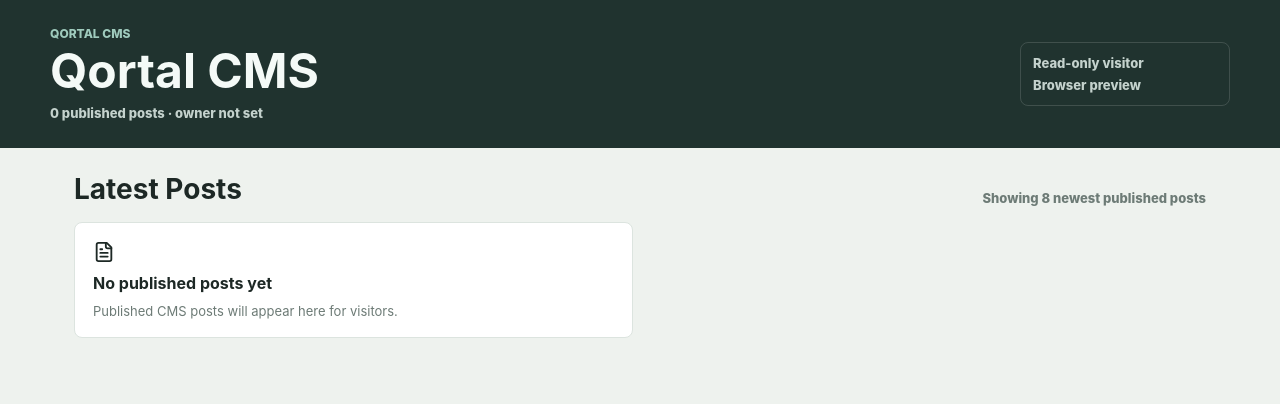
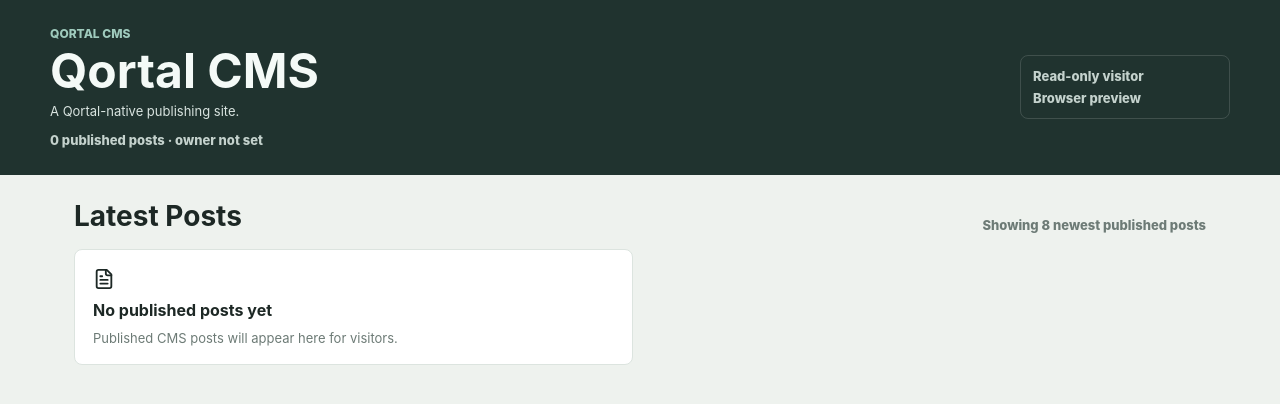
Before and after one commit to iffinland/wordpress-to-qortal, a React (Vite) app in the folder qortal-cms/: page / in a window 1280 px wide. Shown: the top 404 px of the page. Built offline with nearby package versions, Linux system fonts and the light colour scheme.

Commit message:
Add stable CMS site identity

```diff
--- a/qortal-cms/src/cmsRepository.ts
+++ b/qortal-cms/src/cmsRepository.ts
@@ -26,8 +26,30 @@ export function slugify(value: string) {
     .slice(0, 72) || `item-${Date.now().toString(36)}`;
 }
 
-export function createPostIdentifier(slug: string) {
-  return `${CMS_POST_IDENTIFIER_PREFIX}${slug}-${Date.now().toString(36)}`.slice(0, 64);
+function compactHash(value: string) {
+  let hash = 5381;
+  for (let index = 0; index < value.length; index += 1) {
+    hash = (hash * 33) ^ value.charCodeAt(index);
+  }
+  return Math.abs(hash >>> 0).toString(36);
+}
+
+function safeIdentifierPart(value = '') {
+  return value.toLowerCase().replace(/[^a-z0-9_-]+/g, '-').replace(/^-+|-+$/g, '').slice(0, 24) || 'site';
+}
+
+export function createSiteId(seed = '') {
+  const input = `${seed}:${Date.now()}:${Math.random()}`;
+  return `site-${compactHash(input).slice(0, 8)}`;
+}
+
+function createLegacySiteId(seed = '') {
+  return `site-${compactHash(seed || 'qortal-cms').slice(0, 8)}`;
+}
+
+export function createPostIdentifier(slug: string, siteId = '') {
+  const sitePart = siteId ? `${safeIdentifierPart(siteId)}-` : '';
+  return `${CMS_POST_IDENTIFIER_PREFIX}${sitePart}${slug}-${Date.now().toString(36)}`.slice(0, 64);
 }
 
 export function createCommentIdentifier(postId: string) {
@@ -149,9 +171,12 @@ export function principalMatches(value: string, viewer: { address?: string; name
 }
 
 export function createEmptyManifest(ownerName: string, ownerAddress = ''): CmsManifest {
+  const title = ownerName ? `${ownerName} CMS` : 'Qortal CMS';
   return {
     schema: 'qortal-cms/manifest@1',
-    title: 'Qortal CMS',
+    site_id: createSiteId(ownerName || title),
+    title,
+    tagline: 'A Qortal-native publishing site.',
     owner_name: ownerName,
     owner_address: ownerAddress,
     coauthors: [],
@@ -168,8 +193,31 @@ export function createEmptyManifest(ownerName: string, ownerAddress = ''): CmsMa
   };
 }
 
+function ensureManifestShape(manifest: CmsManifest, ownerName: string): CmsManifest {
+  const normalizedCoauthors = normalizeAddressList(manifest.coauthors || []);
+  const owner = manifest.owner_name || ownerName;
+  const entrypoints = manifest.entrypoints || {};
+  return {
+    ...manifest,
+    site_id: manifest.site_id || createLegacySiteId(owner || manifest.title),
+    title: manifest.title || (owner ? `${owner} CMS` : 'Qortal CMS'),
+    tagline: manifest.tagline || '',
+    owner_name: owner,
+    coauthors: normalizedCoauthors,
+    entrypoints: {
+      posts_index: entrypoints.posts_index || { service: 'DOCUMENT', identifier: POSTS_INDEX_IDENTIFIER, name: owner },
+      pages_index: entrypoints.pages_index || { service: 'DOCUMENT', identifier: PAGES_INDEX_IDENTIFIER, name: owner },
+      categories: entrypoints.categories || { service: 'DOCUMENT', identifier: CATEGORIES_IDENTIFIER, name: owner },
+      tags: entrypoints.tags || { service: 'DOCUMENT', identifier: TAGS_IDENTIFIER, name: owner },
+      media_index: entrypoints.media_index || { service: 'DOCUMENT', identifier: MEDIA_INDEX_IDENTIFIER, name: owner },
+      comments_index: entrypoints.comments_index || { service: 'DOCUMENT', identifier: COMMENTS_INDEX_IDENTIFIER, name: owner }
+    }
+  };
+}
+
 function createSampleDataset(ownerName: string): CmsDataset {
   const created = nowIso();
+  const manifest = createEmptyManifest(ownerName);
   const category: CmsTerm = { id: 'cat-news', name: 'News', slug: 'news', created_at: created, updated_at: created };
   const tag: CmsTerm = { id: 'tag-qortal', name: 'Qortal', slug: 'qortal', created_at: created, updated_at: created };
   const post: CmsPost = {
@@ -185,8 +233,9 @@ function createSampleDataset(ownerName: string): CmsDataset {
     created_at: created,
     updated_at: created,
     published_at: null,
-    qdn: { service: 'DOCUMENT', identifier: createPostIdentifier('welcome-to-qortal-cms'), name: ownerName },
+    qdn: { service: 'DOCUMENT', identifier: createPostIdentifier('welcome-to-qortal-cms', manifest.site_id), name: ownerName },
     content_html: '<p>This is a local draft. Open the editor, change the content, and publish through Qortal UI dev mode.</p>',
+    cms_site_id: manifest.site_id,
     cms_site_name: ownerName,
     featured_image: null,
     media: [],
@@ -196,7 +245,7 @@ function createSampleDataset(ownerName: string): CmsDataset {
   };
 
   return {
-    manifest: createEmptyManifest(ownerName),
+    manifest,
     posts: [toPostIndexItem(post)],
     pages: [],
     categories: [category],
@@ -277,11 +326,8 @@ export async function loadQdnDataset(ownerName: string): Promise<CmsDataset | nu
   }
 
   try {
-    const manifest = await fetchQdnResource<CmsManifest>('DOCUMENT', ownerName, MANIFEST_IDENTIFIER);
-    const mediaRef = manifest.entrypoints.media_index || { service: 'DOCUMENT', identifier: MEDIA_INDEX_IDENTIFIER, name: ownerName };
-    manifest.entrypoints.media_index = mediaRef;
-    manifest.entrypoints.comments_index ||= { service: 'DOCUMENT', identifier: COMMENTS_INDEX_IDENTIFIER, name: ownerName };
-    manifest.coauthors = normalizeAddressList(manifest.coauthors || []);
+    const manifest = ensureManifestShape(await fetchQdnResource<CmsManifest>('DOCUMENT', ownerName, MANIFEST_IDENTIFIER), ownerName);
+    const mediaRef = manifest.entrypoints.media_index;
 
     const [posts, pages, categories, tags, media, comments] = await Promise.all([
       fetchQdnResource<CmsPostIndexItem[]>(manifest.entrypoints.posts_index.service, ownerName, manifest.entrypoints.posts_index.identifier),
@@ -293,7 +339,7 @@ export async function loadQdnDataset(ownerName: string): Promise<CmsDataset | nu
       fetchQdnResource<CmsComment[]>(manifest.entrypoints.comments_index.service, ownerName, manifest.entrypoints.comments_index.identifier)
         .catch(() => [])
     ]);
-    const discoveredPosts = await discoverCmsPosts(ownerName).catch(() => []);
+    const discoveredPosts = await discoverCmsPosts(ownerName, manifest.site_id).catch(() => []);
     return { manifest, posts: mergePostIndexes(posts, discoveredPosts), pages, categories, tags, media, comments, local_posts: {} };
   } catch {
     return null;
@@ -311,10 +357,14 @@ export function loadLocalDataset(ownerName: string): CmsDataset {
     try {
       const parsed = JSON.parse(stored) as CmsDataset;
       parsed.media ||= [];
-      parsed.manifest.entrypoints.media_index ||= { service: 'DOCUMENT', identifier: MEDIA_INDEX_IDENTIFIER, name: ownerName };
-      parsed.manifest.entrypoints.comments_index ||= { service: 'DOCUMENT', identifier: COMMENTS_INDEX_IDENTIFIER, name: ownerName };
-      parsed.manifest.coauthors = normalizeAddressList(parsed.manifest.coauthors || []);
+      parsed.manifest = ensureManifestShape(parsed.manifest, ownerName);
       parsed.comments ||= [];
+      if (parsed.local_posts) {
+        parsed.local_posts = Object.fromEntries(Object.entries(parsed.local_posts).map(([id, post]) => [
+          id,
+          { ...post, cms_site_id: post.cms_site_id || parsed.manifest.site_id, cms_site_name: post.cms_site_name || parsed.manifest.owner_name }
+        ]));
+      }
       return parsed;
     } catch {
       localStorage.removeItem(LOCAL_STORAGE_KEY);
@@ -353,7 +403,11 @@ function isCmsPost(value: unknown): value is CmsPost {
   );
 }
 
-function sameSitePost(post: CmsPost, ownerName: string, resourceName = '') {
+function sameSitePost(post: CmsPost, ownerName: string, resourceName = '', siteId = '') {
+  if (siteId && post.cms_site_id) {
+    return post.cms_site_id === siteId;
+  }
+
   const normalizedOwner = normalizeQortalName(ownerName);
   if (!normalizedOwner) return true;
   return normalizeQortalName(post.cms_site_name || post.site_owner_name || '') === normalizedOwner
@@ -372,7 +426,7 @@ function mergePostIndexes(existing: CmsPostIndexItem[], discovered: CmsPostIndex
   return [...byId.values()].sort((left, right) => new Date(right.updated_at).getTime() - new Date(left.updated_at).getTime());
 }
 
-export async function discoverCmsPosts(ownerName: string): Promise<CmsPostIndexItem[]> {
+export async function discoverCmsPosts(ownerName: string, siteId = ''): Promise<CmsPostIndexItem[]> {
   if (!hasQortalBridge()) return [];
   const results = await requestQortal({
     action: 'SEARCH_QDN_RESOURCES',
@@ -390,7 +444,7 @@ export async function discoverCmsPosts(ownerName: string): Promise<CmsPostIndexI
     if (!result.name || !result.identifier) continue;
     try {
       const post = await fetchQdnResource<CmsPost>(result.service || 'DOCUMENT', result.name, result.identifier);
-      if (!isCmsPost(post) || !sameSitePost(post, ownerName, result.name)) continue;
+      if (!isCmsPost(post) || !sameSitePost(post, ownerName, result.name, siteId)) continue;
       posts.push(toPostIndexItem({ ...post, qdn: { ...post.qdn, name: result.name, identifier: result.identifier, service: post.qdn.service || 'DOCUMENT' } }));
     } catch {
       // Ignore malformed or unavailable resources.
--- a/qortal-cms/src/main.tsx
+++ b/qortal-cms/src/main.tsx
@@ -15,6 +15,7 @@ import {
   createEmptyManifest,
   createMediaItem,
   createPostIdentifier,
+  createSiteId,
   getQdnNameFromLocation,
   getViewerIdentity,
   loadDataset,
@@ -161,7 +162,7 @@ function createDraft(post: CmsPost): DraftState {
   };
 }
 
-function emptyPost(ownerName: string, ownerAddress: string): CmsPost {
+function emptyPost(ownerName: string, ownerAddress: string, siteId: string, siteName: string): CmsPost {
   const created = new Date().toISOString();
   const slug = `new-post-${Date.now().toString(36)}`;
   return {
@@ -177,8 +178,10 @@ function emptyPost(ownerName: string, ownerAddress: string): CmsPost {
     created_at: created,
     updated_at: created,
     published_at: null,
-    qdn: { service: 'DOCUMENT', identifier: createPostIdentifier(slug), name: ownerName },
+    qdn: { service: 'DOCUMENT', identifier: createPostIdentifier(slug, siteId), name: ownerName },
     content_html: '<p></p>',
+    cms_site_id: siteId,
+    cms_site_name: siteName,
     featured_image: null,
     media: [],
     videos: [],
@@ -517,6 +520,8 @@ function App() {
   const [mediaFile, setMediaFile] = useState<File | null>(null);
   const [videoLinkDraft, setVideoLinkDraft] = useState('');
   const [videoTitleDraft, setVideoTitleDraft] = useState('');
+  const [siteTitleDraft, setSiteTitleDraft] = useState('');
+  const [siteTaglineDraft, setSiteTaglineDraft] = useState('');
   const [coauthorAddressDraft, setCoauthorAddressDraft] = useState('');
   const [likeCounts, setLikeCounts] = useState<Record<string, number>>({});
   const [tipOpen, setTipOpen] = useState(false);
@@ -569,6 +574,8 @@ function App() {
     const viewerIdentity = await getViewerIdentity(ownerName, loadedDataset.manifest);
     setDataset(loadedDataset);
     setIdentity(viewerIdentity);
+    setSiteTitleDraft(loadedDataset.manifest.title);
+    setSiteTaglineDraft(loadedDataset.manifest.tagline || '');
     const first = loadedDataset.posts[0] || null;
     setSelectedIndex(first);
     if (first) {
@@ -578,6 +585,12 @@ function App() {
     }
     setStatus('');
   }
+
+  useEffect(() => {
+    if (!dataset) return;
+    setSiteTitleDraft(dataset.manifest.title);
+    setSiteTaglineDraft(dataset.manifest.tagline || '');
+  }, [dataset?.manifest.site_id]);
 
   async function safeLoadPost(index: CmsPostIndexItem, data = dataset): Promise<CmsPost> {
     const fallback = data?.local_posts?.[index.id];
@@ -691,8 +704,7 @@ function App() {
   function startNewPost() {
     if (!dataset || !identity) return;
     const cmsSiteName = dataset.manifest.owner_name || qdnName || identity.name;
-    const post = emptyPost(identity.name || cmsSiteName, identity.address);
-    post.cms_site_name = cmsSiteName;
+    const post = emptyPost(identity.name || cmsSiteName, identity.address, dataset.manifest.site_id, cmsSiteName);
     setSelectedIndex(toPostIndexItem(post));
     setSelectedPost(post);
     setDraft(createDraft(post));
@@ -710,6 +722,7 @@ function App() {
     const cmsSiteName = dataset.manifest.owner_name || qdnName || identity.name;
     const post: CmsPost = {
       ...selectedPost,
+      cms_site_id: dataset.manifest.site_id,
       cms_site_name: cmsSiteName,
       title: draft.title,
       slug,
@@ -724,7 +737,7 @@ function App() {
       qdn: {
         ...selectedPost.qdn,
         name: selectedPost.qdn.name || identity.name || cmsSiteName,
-        identifier: selectedPost.qdn.identifier || createPostIdentifier(slug)
+        identifier: selectedPost.qdn.identifier || createPostIdentifier(slug, dataset.manifest.site_id)
       },
       author: selectedPost.author.name && selectedPost.id !== 'sample-post' ? selectedPost.author : { name: identity.name, address: identity.address }
     };
@@ -772,6 +785,7 @@ function App() {
     }
     const postToPublish: CmsPost = {
       ...applied.post,
+      cms_site_id: dataset.manifest.site_id,
       cms_site_name: cmsSiteName,
       qdn: { ...applied.post.qdn, service: 'DOCUMENT', name: publishName }
     };
@@ -862,8 +876,9 @@ function App() {
   function initLocalSite() {
     const ownerName = qdnName || identity?.name || 'local-owner';
     const ownerAddress = identity?.address || '';
+    const manifest = createEmptyManifest(ownerName, ownerAddress);
     const nextDataset = {
-      manifest: createEmptyManifest(ownerName, ownerAddress),
+      manifest,
       posts: [],
       pages: [],
       categories: [],
@@ -877,6 +892,8 @@ function App() {
     setSelectedIndex(null);
     setSelectedPost(null);
     setDraft(null);
+    setSiteTitleDraft(manifest.title);
+    setSiteTaglineDraft(manifest.tagline || '');
     setStatus('Local CMS dataset initialized.');
   }
 
@@ -886,6 +903,33 @@ function App() {
     if (!hasQortalBridge()) throw new Error('Qortal bridge is not available. Open through Qortal UI dev mode.');
 
     await publishJsonResource(ownerName, { service: 'DOCUMENT', identifier: MANIFEST_IDENTIFIER, name: ownerName }, nextDataset.manifest, 'CMS manifest', 'Qortal CMS manifest');
+  }
+
+  async function saveSiteIdentity() {
+    if (!dataset || !identity || !isSysop) return;
+    const title = siteTitleDraft.trim() || dataset.manifest.title || 'Qortal CMS';
+    const tagline = siteTaglineDraft.trim();
+    const nextManifest = {
+      ...dataset.manifest,
+      site_id: dataset.manifest.site_id || createSiteId(dataset.manifest.owner_name || title),
+      title,
+      tagline,
+      owner_address: dataset.manifest.owner_address || identity.address,
+      updated_at: new Date().toISOString()
+    };
+    const nextDataset = { ...dataset, manifest: nextManifest };
+
+    setError(null);
+    try {
+      setStatus('Publishing site identity...');
+      await publishManifestUpdate(nextDataset);
+      setDataset(nextDataset);
+      saveLocalDataset(nextDataset);
+      setStatus('Site identity saved.');
+    } catch (siteError) {
+      setError((siteError as Error).message);
+      setStatus('');
+    }
   }
 
   async function addCoauthor() {
@@ -1066,6 +1110,7 @@ function App() {
     baseCategories: CmsDataset['categories'],
     baseTags: CmsDataset['tags'],
     ownerName: string,
+    siteId: string,
     author: ViewerIdentity,
     now: string,
     existing?: CmsPostIndexItem
@@ -1101,11 +1146,12 @@ function App() {
       excerpt: importedPost.excerpt_text || stripHtml(importedPost.excerpt || '').slice(0, 500),
       category_ids: categoryResult.ids,
       tag_ids: tagResult.ids,
+      cms_site_id: siteId,
       cms_site_name: ownerName,
       created_at: importedPost.date || now,
       updated_at: now,
       published_at: null,
-      qdn: existing?.qdn || { service: 'DOCUMENT', identifier: createPostIdentifier(slug), name: ownerName },
+      qdn: existing?.qdn || { service: 'DOCUMENT', identifier: createPostIdentifier(slug, siteId), name: ownerName },
       content_html: `${importedPost.content_html || ''}<hr/><p><small>Imported from WordPress source ID ${importedPost.source_id}. Original URL: <a href="${importedPost.old_url}" target="_blank" rel="noreferrer">${importedPost.old_url}</a></small></p>`,
       featured_image: mediaItems.find((item) => item.type === 'image')?.qdn || null,
       media: attachedMedia,
@@ -1158,7 +1204,7 @@ function App() {
 
     const existing = dataset.posts.find((post) => post.id === `wp-${selectedImportedPost.source_id}`);
     const now = new Date().toISOString();
-    const { post, categories, tags, mediaItems, index } = buildCmsPostFromImported(selectedImportedPost, dataset.categories, dataset.tags, ownerName, identity, now, existing);
+    const { post, categories, tags, mediaItems, index } = buildCmsPostFromImported(selectedImportedPost, dataset.categories, dataset.tags, ownerName, dataset.manifest.site_id, identity, now, existing);
     const posts = existing
       ? dataset.posts.map((item) => item.id === index.id ? index : item)
       : [index, ...dataset.posts];
@@ -1230,7 +1276,7 @@ function App() {
         const importedPost = selectedImportedPost?.source_id === indexItem.source_id
           ? selectedImportedPost
           : await fetchImportedPost(indexItem, ownerName);
-        const built = buildCmsPostFromImported(importedPost, categories, tags, ownerName, identity, now);
+        const built = buildCmsPostFromImported(importedPost, categories, tags, ownerName, dataset.manifest.site_id, identity, now);
         importedIndexes.push(built.index);
         categories = built.categories;
         tags = built.tags;
@@ -1497,6 +1543,7 @@ function App() {
           <div>
             <p className="eyebrow">Qortal CMS</p>
             <h1>{dataset.manifest.title}</h1>
+            {dataset.manifest.tagline && <p className="public-tagline">{dataset.manifest.tagline}</p>}
             <span>{publicPosts.length} published posts · owner {ownerTarget}</span>
           </div>
           <div className="public-status">
@@ -1630,6 +1677,7 @@ function App() {
         <div className="brand-block">
           <p>Qortal CMS</p>
           <h1>{dataset.manifest.title}</h1>
+          {dataset.manifest.tagline && <small>{dataset.manifest.tagline}</small>}
           <span>Version {CMS_VERSION}</span>
         </div>
 
@@ -1786,8 +1834,32 @@ function App() {
             <p><strong>Owner name:</strong> {dataset.manifest.owner_name || qdnName || 'not set'}</p>
             <p><strong>Owner address:</strong> {dataset.manifest.owner_address || 'not set'}</p>
             <p><strong>Your role:</strong> {identity.role}</p>
+            <p><strong>Site ID:</strong> {dataset.manifest.site_id}</p>
             <p><strong>Manifest:</strong> DOCUMENT / {MANIFEST_IDENTIFIER}</p>
             <p><strong>Posts index:</strong> DOCUMENT / {POSTS_INDEX_IDENTIFIER}</p>
+
+            <section className="site-identity-panel">
+              <div className="panel-title"><Settings size={18} /><h3>Site Identity</h3><span>{dataset.manifest.site_id}</span></div>
+              <div className="site-identity-form">
+                <label>
+                  Site title
+                  <input value={siteTitleDraft} onChange={(event) => setSiteTitleDraft(event.target.value)} placeholder="My Qortal site" disabled={!isSysop} />
+                </label>
+                <label>
+                  Tagline
+                  <textarea value={siteTaglineDraft} onChange={(event) => setSiteTaglineDraft(event.target.value)} placeholder="Short public description" disabled={!isSysop} rows={3} />
+                </label>
+                <label>
+                  Stable site ID
+                  <input value={dataset.manifest.site_id} readOnly />
+                </label>
+                {isSysop ? (
+                  <button className="icon-command primary" type="button" onClick={saveSiteIdentity}><Save size={16} /> Save site identity</button>
+                ) : (
+                  <small>Only the SysOp owner can change site title, tagline, and identity metadata.</small>
+                )}
+              </div>
+            </section>
 
             <section className="coauthor-panel">
               <div className="panel-title"><User size={18} /><h3>Coauthors</h3><span>{dataset.manifest.coauthors.length}</span></div>
--- a/qortal-cms/src/styles.css
+++ b/qortal-cms/src/styles.css
@@ -63,6 +63,15 @@ button {
 .brand-block span,
 .identity-card span {
   color: #c4d2cd;
+}
+
+.brand-block small,
+.public-tagline {
+  display: block;
+  margin: 0 0 8px;
+  color: #d9e4e0;
+  font-size: 13px;
+  line-height: 1.4;
 }
 
 .nav-list {
@@ -1140,6 +1149,7 @@ button {
   word-break: break-word;
 }
 
+.site-identity-panel,
 .coauthor-panel {
   display: grid;
   gap: 12px;
@@ -1150,7 +1160,8 @@ button {
 }
 
 .coauthor-list,
-.coauthor-form {
+.coauthor-form,
+.site-identity-form {
   display: grid;
   gap: 8px;
 }
@@ -1175,14 +1186,16 @@ button {
 }
 
 .coauthor-row button,
-.coauthor-form button {
+.coauthor-form button,
+.site-identity-form button {
   display: inline-flex;
   align-items: center;
   justify-content: center;
   gap: 7px;
 }
 
-.coauthor-form label {
+.coauthor-form label,
+.site-identity-form label {
   display: grid;
   gap: 6px;
   color: #4f5d58;
@@ -1190,7 +1203,9 @@ button {
   font-weight: 800;
 }
 
-.coauthor-form input {
+.coauthor-form input,
+.site-identity-form input,
+.site-identity-form textarea {
   width: 100%;
   min-height: 38px;
   padding: 0 10px;
@@ -1198,6 +1213,12 @@ button {
   border-radius: 6px;
   color: #1d2825;
   background: #fff;
+}
+
+.site-identity-form textarea {
+  min-height: 78px;
+  padding: 10px;
+  resize: vertical;
 }
 
 .tip-modal {
--- a/qortal-cms/src/types.ts
+++ b/qortal-cms/src/types.ts
@@ -32,6 +32,7 @@ export interface CmsPostIndexItem {
 
 export interface CmsPost extends CmsPostIndexItem {
   schema: 'qortal-cms/post@1';
+  cms_site_id?: string;
   cms_site_name?: string;
   site_owner_name?: string;
   content_html: string;
@@ -91,7 +92,9 @@ export interface CmsMediaItem {
 
 export interface CmsManifest {
   schema: 'qortal-cms/manifest@1';
+  site_id: string;
   title: string;
+  tagline: string;
   owner_name: string;
   owner_address: string;
   coauthors: string[];
```
